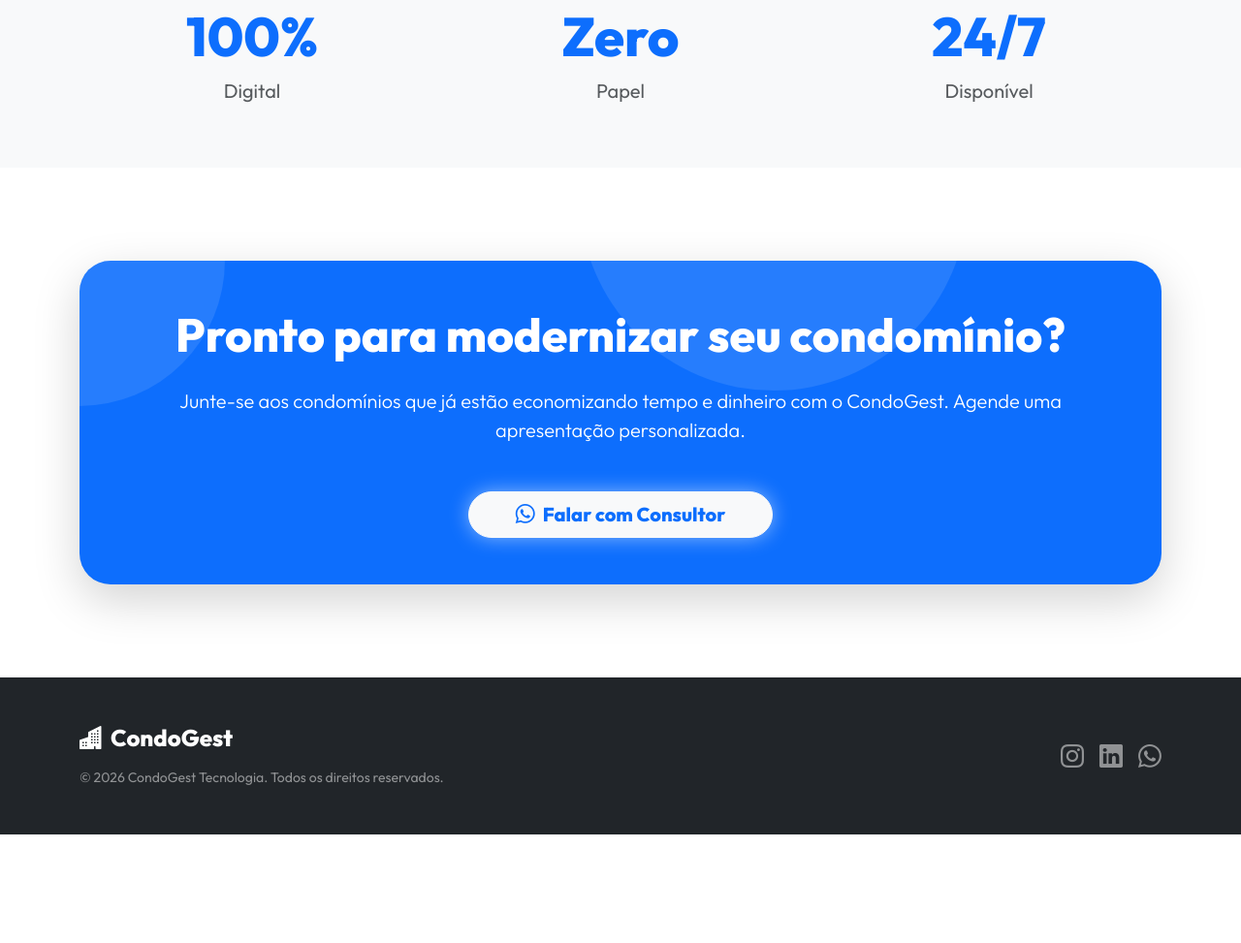
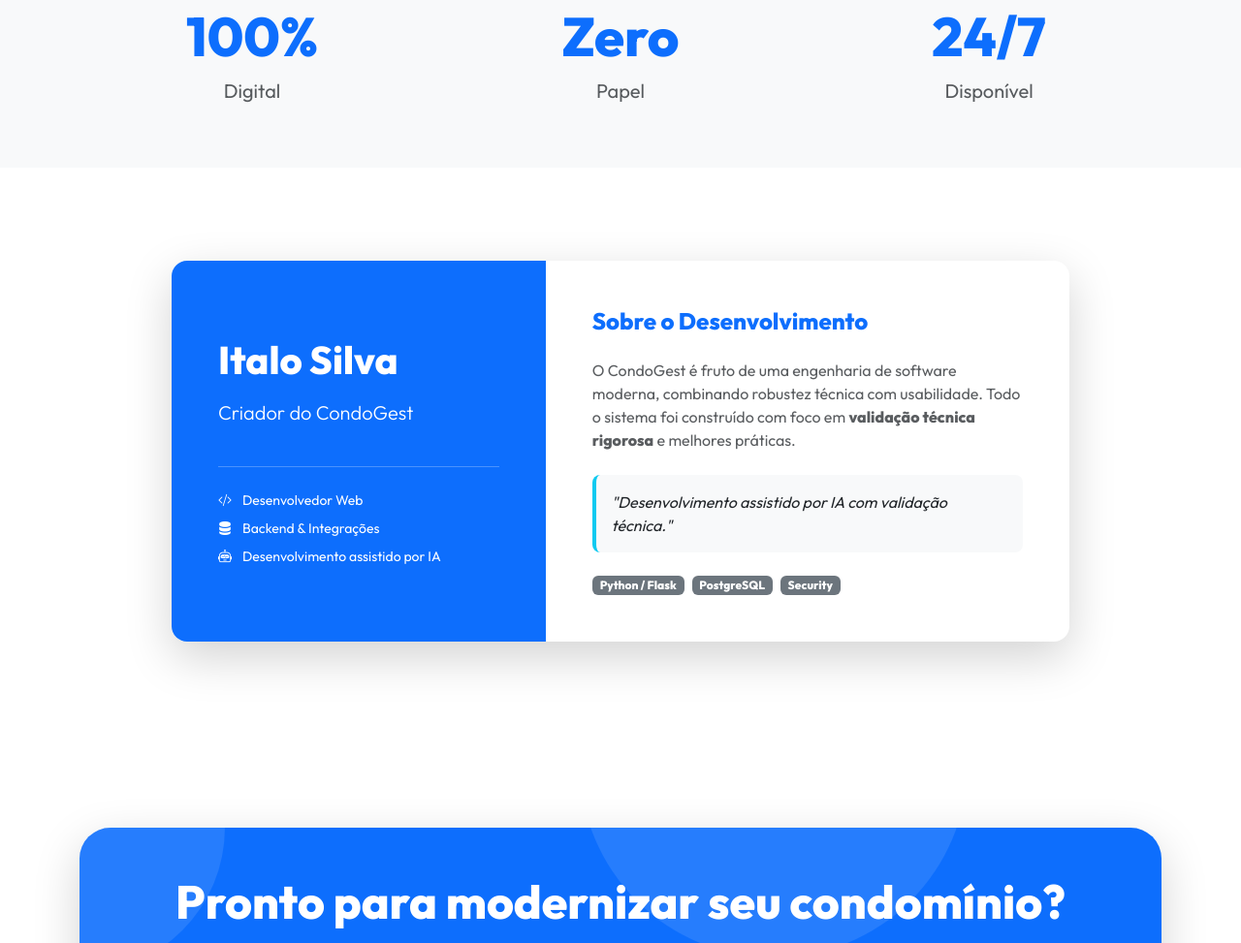
Before and after one commit to italoTT1995/condogest-apresentacao, a plain HTML site: page index.html in a window 1280 px wide. Shown: the part 1805-2778 px from the top of the page at 97% size. Before the commit the page ends 2666 px from the top, so only its background shows below. Drawn offline with nearby package versions, Linux system fonts and the light colour scheme.

Commit message:
feat: add About Developer section

```diff
--- a/index.html
+++ b/index.html
@@ -11,7 +11,8 @@
     <link rel="stylesheet" href="assets/css/style.css">
     <!-- Open Graph for LinkedIn sharing -->
     <meta property="og:title" content="CondoGest - Sistema de Gestão Condominial">
-    <meta property="og:description" content="Gestão completa, portaria virtual e app mobile. O case de sucesso em administração de condomínios.">
+    <meta property="og:description"
+        content="Gestão completa, portaria virtual e app mobile. O case de sucesso em administração de condomínios.">
     <meta property="og:image" content="assets/img/login_print.png">
     <meta property="og:type" content="website">
 </head>
@@ -31,7 +32,8 @@
                     <li class="nav-item"><a class="nav-link text-white" href="#features">Funcionalidades</a></li>
                     <li class="nav-item"><a class="nav-link text-white" href="#benefits">Vantagens</a></li>
                     <li class="nav-item">
-                        <a href="https://condogest-1.onrender.com" class="btn btn-outline-light rounded-pill px-4" target="_blank">Acessar Sistema</a>
+                        <a href="https://condogest-1.onrender.com" class="btn btn-outline-light rounded-pill px-4"
+                            target="_blank">Acessar Sistema</a>
                     </li>
                 </ul>
             </div>
@@ -65,10 +67,10 @@
                 <div class="col-lg-6 text-center">
                     <div class="position-relative">
                         <!-- User's Image -->
-                        <img src="assets/img/login_print.png"
-                            alt="Tela de Login CondoGest" class="img-fluid mockup-img">
-                        <div
-                            class="position-absolute bottom-0 start-0 bg-white text-dark p-3 rounded-4 shadow m-4 animate-up" style="max-width: 250px;">
+                        <img src="assets/img/login_print.png" alt="Tela de Login CondoGest"
+                            class="img-fluid mockup-img">
+                        <div class="position-absolute bottom-0 start-0 bg-white text-dark p-3 rounded-4 shadow m-4 animate-up"
+                            style="max-width: 250px;">
                             <div class="d-flex align-items-center">
                                 <i class="bi bi-check-circle-fill text-success fs-3 me-3"></i>
                                 <div class="text-start">
@@ -198,6 +200,50 @@
         </div>
     </section>
 
+    <!-- About Developer Section -->
+    <section class="py-5">
+        <div class="container py-5">
+            <div class="row align-items-center justify-content-center">
+                <div class="col-lg-10">
+                    <div class="card border-0 shadow-lg rounded-4 overflow-hidden">
+                        <div class="row g-0">
+                            <div
+                                class="col-md-5 bg-primary text-white d-flex flex-column justify-content-center p-5 text-center text-md-start">
+                                <h3 class="display-6 fw-bold mb-3">Italo Silva</h3>
+                                <p class="lead mb-4 op-75">Criador do CondoGest</p>
+                                <hr class="border-white opacity-25 mb-4">
+                                <div class="d-flex flex-column gap-2 small">
+                                    <span><i class="bi bi-code-slash me-2"></i> Desenvolvedor Web</span>
+                                    <span><i class="bi bi-server me-2"></i> Backend & Integrações</span>
+                                    <span><i class="bi bi-robot me-2"></i> Desenvolvimento assistido por IA</span>
+                                </div>
+                            </div>
+                            <div class="col-md-7 p-5">
+                                <h4 class="fw-bold mb-4 text-primary">Sobre o Desenvolvimento</h4>
+                                <p class="text-muted mb-4">
+                                    O CondoGest é fruto de uma engenharia de software moderna, combinando robustez
+                                    técnica com usabilidade.
+                                    Todo o sistema foi construído com foco em <strong>validação técnica
+                                        rigorosa</strong> e melhores práticas.
+                                </p>
+                                <div class="bg-light p-3 rounded-3 mb-4 border-start border-4 border-info">
+                                    <p class="mb-0 fst-italic text-dark">
+                                        "Desenvolvimento assistido por IA com validação técnica."
+                                    </p>
+                                </div>
+                                <div class="d-flex gap-2">
+                                    <span class="badge bg-secondary">Python / Flask</span>
+                                    <span class="badge bg-secondary">PostgreSQL</span>
+                                    <span class="badge bg-secondary">Security</span>
+                                </div>
+                            </div>
+                        </div>
+                    </div>
+                </div>
+            </div>
+        </div>
+    </section>
+
     <!-- CTA / Contact -->
     <section class="py-5" id="contact">
         <div class="container py-5">
@@ -233,7 +279,8 @@
                         <a href="#" class="text-white-50 hover-white"><i class="bi bi-instagram fs-4"></i></a>
                         <a href="https://www.linkedin.com/in/italo-lemos-33314b216" target="_blank"
                             class="text-white-50 hover-white"><i class="bi bi-linkedin fs-4"></i></a>
-                        <a href="https://wa.me/5531971826083" target="_blank" class="text-white-50 hover-white"><i class="bi bi-whatsapp fs-4"></i></a>
+                        <a href="https://wa.me/5531971826083" target="_blank" class="text-white-50 hover-white"><i
+                                class="bi bi-whatsapp fs-4"></i></a>
                     </div>
                 </div>
             </div>
```
